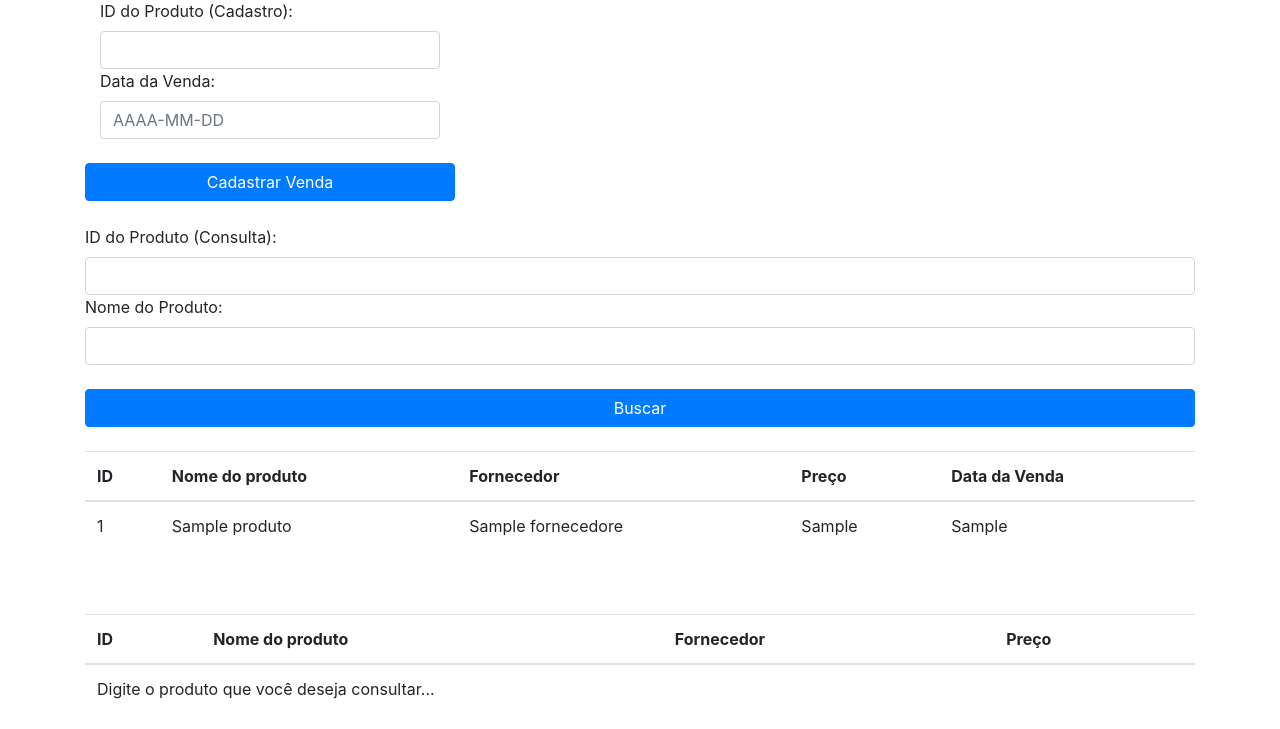
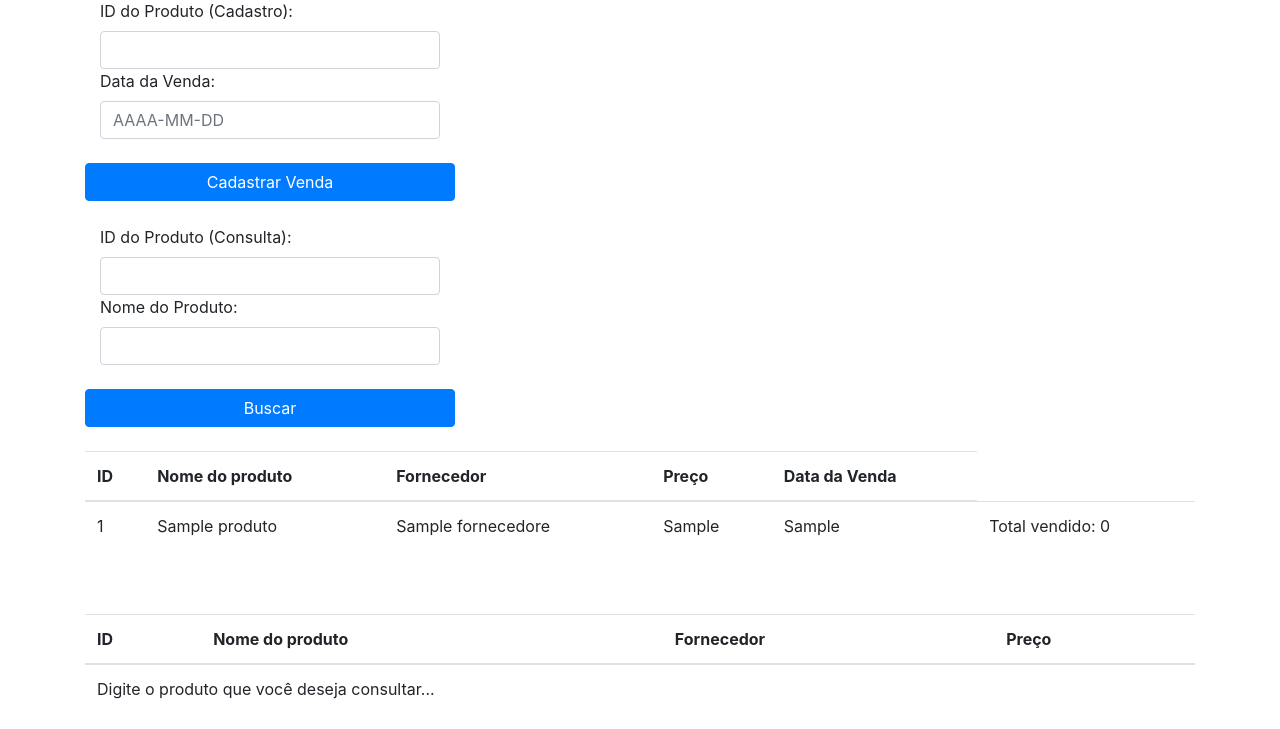
Before and after one commit to lucasrafacola/teste_braseg, a PHP site: page / in a window 1280 px wide. Shown: the part 121-850 px from the top of the page. Run offline with PHP 8.4, Linux system fonts and the light colour scheme; tables that the repository leaves empty or names only in its code hold one stand-in row (values such as "Sample post"); some libraries are stand-ins or nearby versions.

Commit message:
third commit

```diff
--- a/index.php
+++ b/index.php
@@ -60,12 +60,16 @@ $query_vendas = mysqli_query($conexao, $buscar_vendas);
 					<br>
 				<div class="form-">
 					<form class="form-horizontal" class="busca">
-						<label for="idprodutopesq">ID do Produto (Consulta):</label>
-						<input type="text" class="form-control" name="idprodutopesq">
-						<label for="nomeprodutopesq">Nome do Produto:</label>
-						<input type="text" class="form-control" name="nomeprodutopesq">
+						<div class="col-sm-4">
+							<label for="idprodutopesq">ID do Produto (Consulta):</label>
+							<input type="text" class="form-control" name="idprodutopesq">
+						</div>
+						<div class="col-sm-4">
+							<label for="nomeprodutopesq">Nome do Produto:</label>
+							<input type="text" class="form-control" name="nomeprodutopesq">
+						</div>
 						<br>
-						<input type="submit" class="btn btn-primary btn-block" value="Buscar">
+						<input type="submit" class="btn btn-primary btn-block col-sm-4" value="Buscar">
 					</form>
 				</div>
 			</div>
@@ -84,6 +88,8 @@ $query_vendas = mysqli_query($conexao, $buscar_vendas);
 					<tbody>
 						<?php
 
+
+
 							while ($receber_vendas = mysqli_fetch_array($query_vendas)) {
 									$id_prod = $receber_vendas['id_prod'];
 									$nome_prod = $receber_vendas['nome_prod'];
@@ -98,8 +104,24 @@ $query_vendas = mysqli_query($conexao, $buscar_vendas);
 							<td><?php echo $nome_forn;  ?></td>
 							<td><?php echo $preco_venda;  ?></td>
 							<td><?php echo $data_venda;  ?></td>
+
+
+						<?php }
+
+						$somar_vendas = "SELECT
+							SUM(preco_venda) as 'soma'
+						FROM vendas
+						GROUP BY 'soma'";
+
+						$query_total = mysqli_query($conexao, $somar_vendas);
+
+						$recebe_total = mysqli_fetch_assoc($query_total);
+
+						$soma = $recebe_total['soma'];
+
+						?>
+							<td colspan="5">Total vendido: <?php echo $soma; ?></td>
 						</tr>
-						<?php } ?>
 					</tbody>
 				</table>
 				<br>
```
